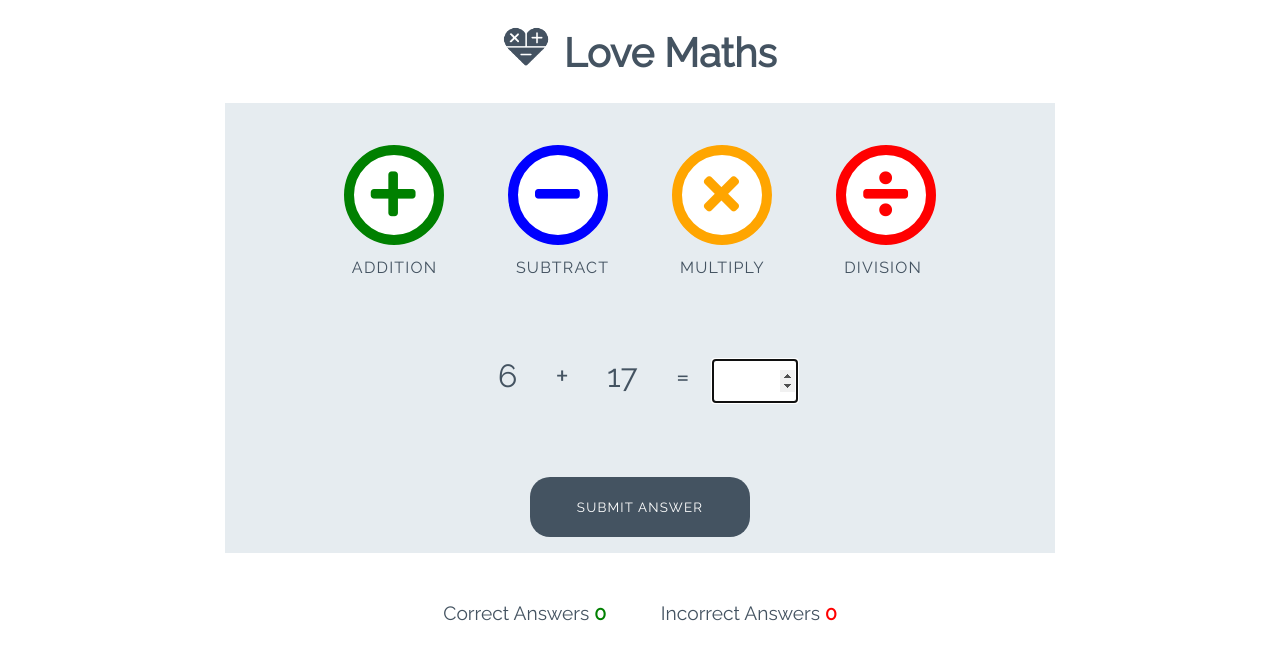
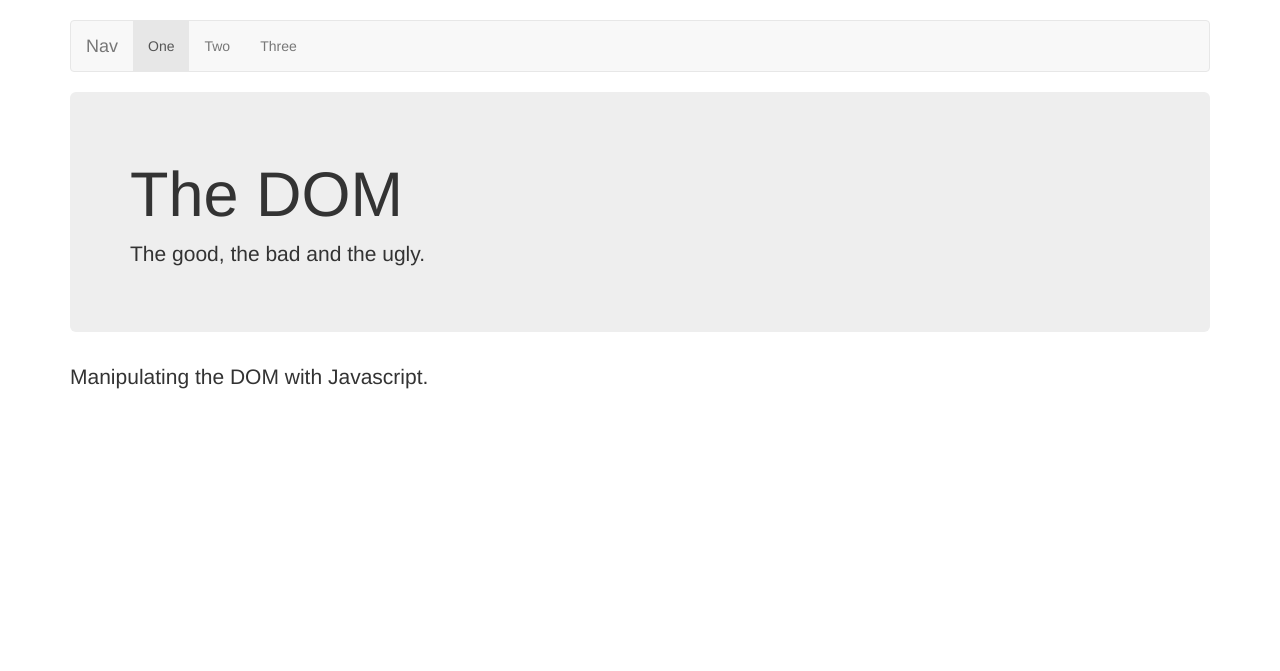
Before and after one commit to Gigabite1277/Love-Maths, a website: page index.html in a window 1280 px wide. Drawn offline with nearby package versions, Linux system fonts and the light colour scheme.

Commit message:
Added javascript pages and workspace folder for DOM practice

```diff
--- a/index.html
+++ b/index.html
@@ -2,55 +2,52 @@
 <html lang="en">
 
 <head>
-    <meta charset="UTF-8">
-    <meta name="viewport" content="width=device-width, initial-scale=1.0">
+    <meta charset="utf-8">
+    <meta http-equiv="X-UA-Compatible" content="IE=edge">
+    <meta name="viewport" content="width=device-width, initial-scale=1">
+    <link rel="stylesheet" href="https://maxcdn.bootstrapcdn.com/bootstrap/3.3.7/css/bootstrap.min.css" integrity="sha384-BVYiiSIFeK1dGmJRAkycuHAHRg32OmUcww7on3RYdg4Va+PmSTsz/K68vbdEjh4u" crossorigin="anonymous">
 
-    <!-- font awesome and google fonts -->
-    <link rel="stylesheet" href="https://use.fontawesome.com/releases/v5.7.2/css/all.css"
-        integrity="sha384-fnmOCqbTlWIlj8LyTjo7mOUStjsKC4pOpQbqyi7RrhN7udi9RwhKkMHpvLbHG9Sr" crossorigin="anonymous">
-    <link href="https://fonts.googleapis.com/css?family=Raleway%7CRighteous" rel="stylesheet">
-    <link rel="stylesheet" href="assets/css/style.css">
-    <link rel='shortcut icon' type='image/x-icon' href='favicon.ico' />
-    <title>Document</title>
+    <style type="text/css">
+        /* It's usually bad practice to include css like this but for demos it's ok. */
+        .container {
+            margin-top: 20px;
+        }
+    </style>
 </head>
 
 <body>
-    <h1 class="heading">
-        <img class="logo" src="assets/images/logo.png" alt="logo"> Love Maths
-    </h1>
-
-    <div class="game-area">
-        <div class="controls-area">
-            <button data-type="addition" class="btn btn--big btn--green">
-                <i class="fas fa-plus"></i>
-            </button>
-            <button data-type="subtract" class="btn btn--big btn--blue">
-                <i class="fas fa-minus"></i>
-            </button>
-            <button data-type="multiply" class="btn btn--big btn--orange">
-                <i class="fas fa-times"></i>
-            </button>
-            <button data-type="division" class="btn btn--big btn--red">
-                <i class="fas fa-divide"></i>
-            </button>
-        </div>
-        <div class="question-area">
-            <span id="operand1">0</span>
-            <span id="operator">x</span>
-            <span id="operand2">0</span>
-            <span>=</span>
-            <p class="answer-message">Enter Answer:</p>
-            <input id="answer-box" type="number">
-        </div>
-        <button data-type="submit" class="btn btn--gray">Submit Answer</button>
+    <div class="container">
+        <nav class="navbar navbar-default">
+            <div class="container-fluid">
+                <div class="navbar-header">
+                    <button type="button" class="navbar-toggle collapsed" data-toggle="collapse" data-target="#navbar" aria-expanded="false" aria-controls="navbar">
+                      <span class="sr-only">Toggle navigation</span>
+                      <span class="icon-bar"></span>
+                      <span class="icon-bar"></span>
+                      <span class="icon-bar"></span>
+                    </button>
+                    <a class="navbar-brand" href="#">Nav</a>
+                </div>
+                <div id="navbar" class="navbar-collapse collapse">
+                    <ul class="nav navbar-nav">
+                        <li class="active"><a href="#">One</a></li>
+                        <li><a href="#">Two</a></li>
+                        <li><a href="#">Three</a></li>
+                    </ul>
+                </div>
+            </div>
+        </nav>
+        <article id="home-page">
+            <section class="jumbotron">
+                <h1>The DOM</h1>
+                <p>The good, the bad and the ugly.</p>
+            </section>
+            <section class='content'>
+                <p class="lead">Manipulating the DOM with Javascript.</p>
+            </section>
+        </article>
     </div>
-
-    <div class="score-area">
-        <p class="scores">Correct Answers <span id="score">0</span></p>
-        <p class="scores">Incorrect Answers <span id="incorrect">0</span></p>
-    </div>
-
-    <script src="assets/js/script.js"></script>
+    <script type="text/javascript" src="js/app.js"></script>
 </body>
 
 </html>
--- /dev/null
+++ b/workspace/js/app.js
@@ -0,0 +1 @@
+console.log('Hello World');
```
Also changed, not shown: dddindex.html (added, +56 -0 lines), package.json (added, +14 -0 lines), 1 other file.
